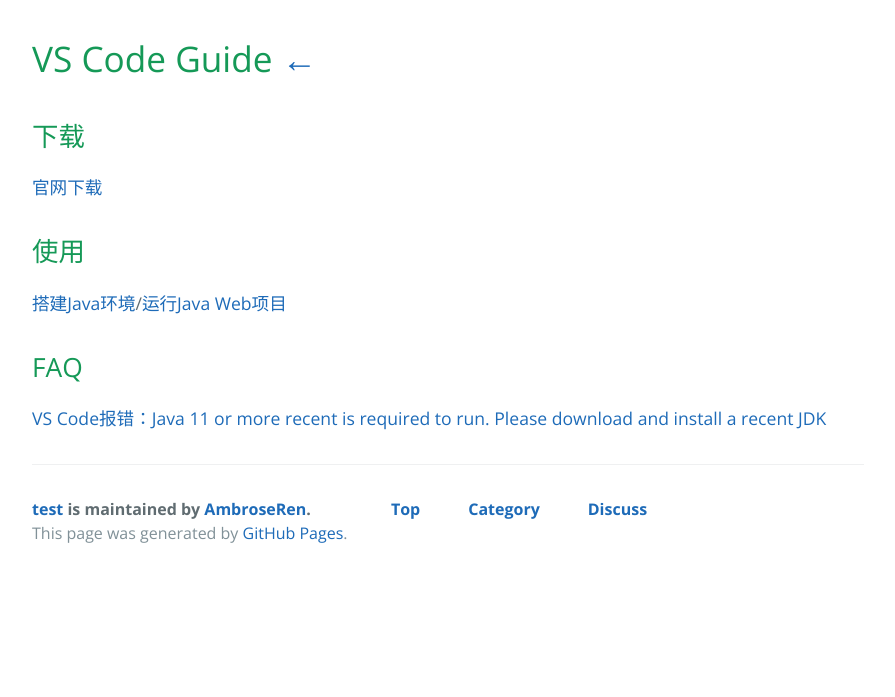
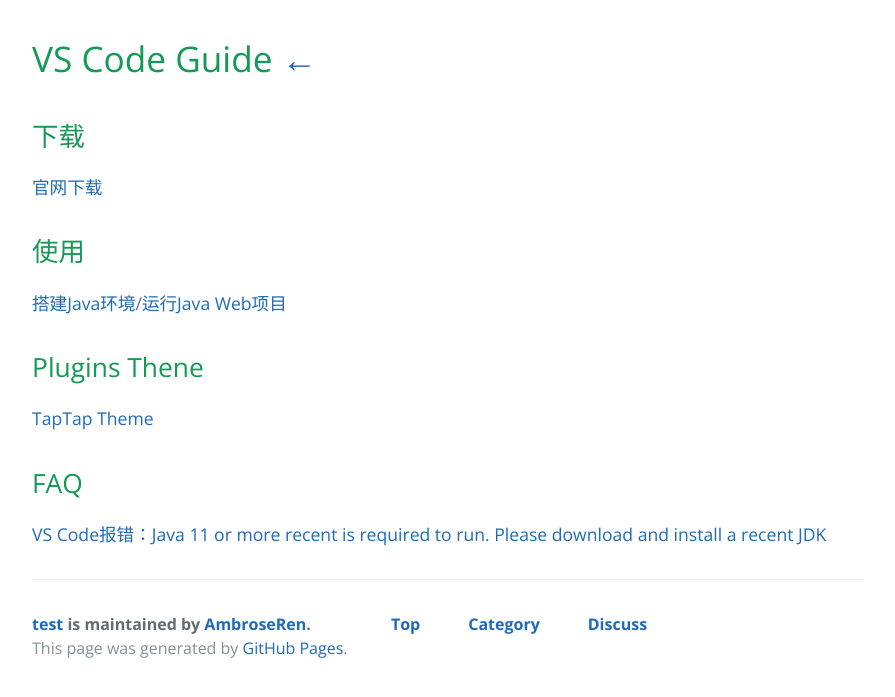
Before and after one commit to AmbroseRen/test, a Jekyll site: the page built from Doc/Tools/Idea/vscode.md, in a window 1280 px wide. Shown: the top 697 px of the page, without its empty margins (192-1087 px from the left). Built offline with Jekyll 4.4.1, drawn with Linux system fonts in a browser that asks for light colours; our own code applies the rules of GitHub Pages for plain Markdown files; the repository's description, which GitHub fills in, is left out.

Commit message:
Update vscode.md

```diff
--- a/Doc/Tools/Idea/vscode.md
+++ b/Doc/Tools/Idea/vscode.md
@@ -10,6 +10,10 @@
 
 []()
 
+## Plugins Thene
+
+[TapTap Theme](https://marketplace.visualstudio.com/items?itemName=TDS.taptap-vscode-theme)
+
 ## FAQ
 
 [VS Code报错：Java 11 or more recent is required to run. Please download and install a recent JDK](https://blog.csdn.net/qq_27123591/article/details/108113571)
```
